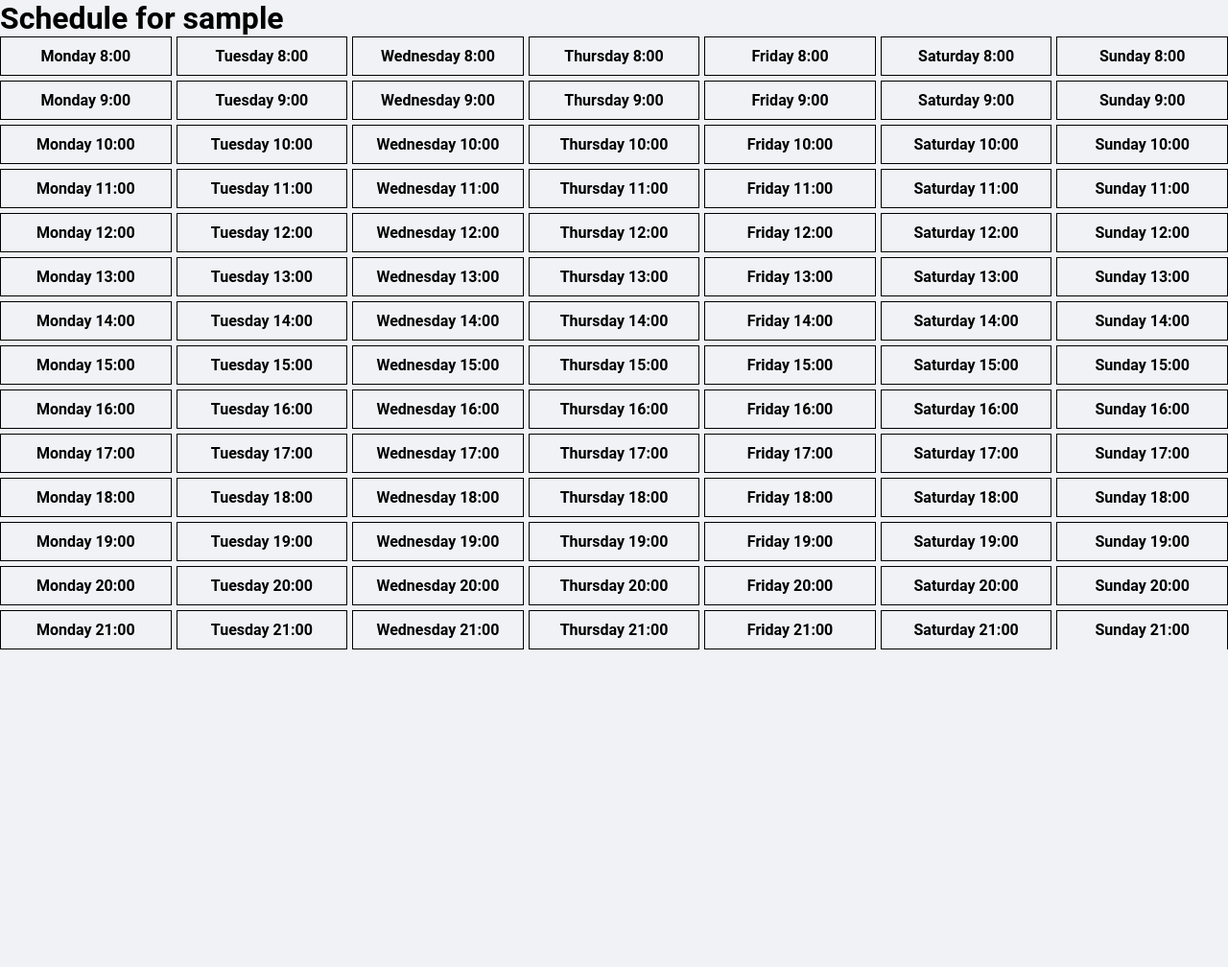
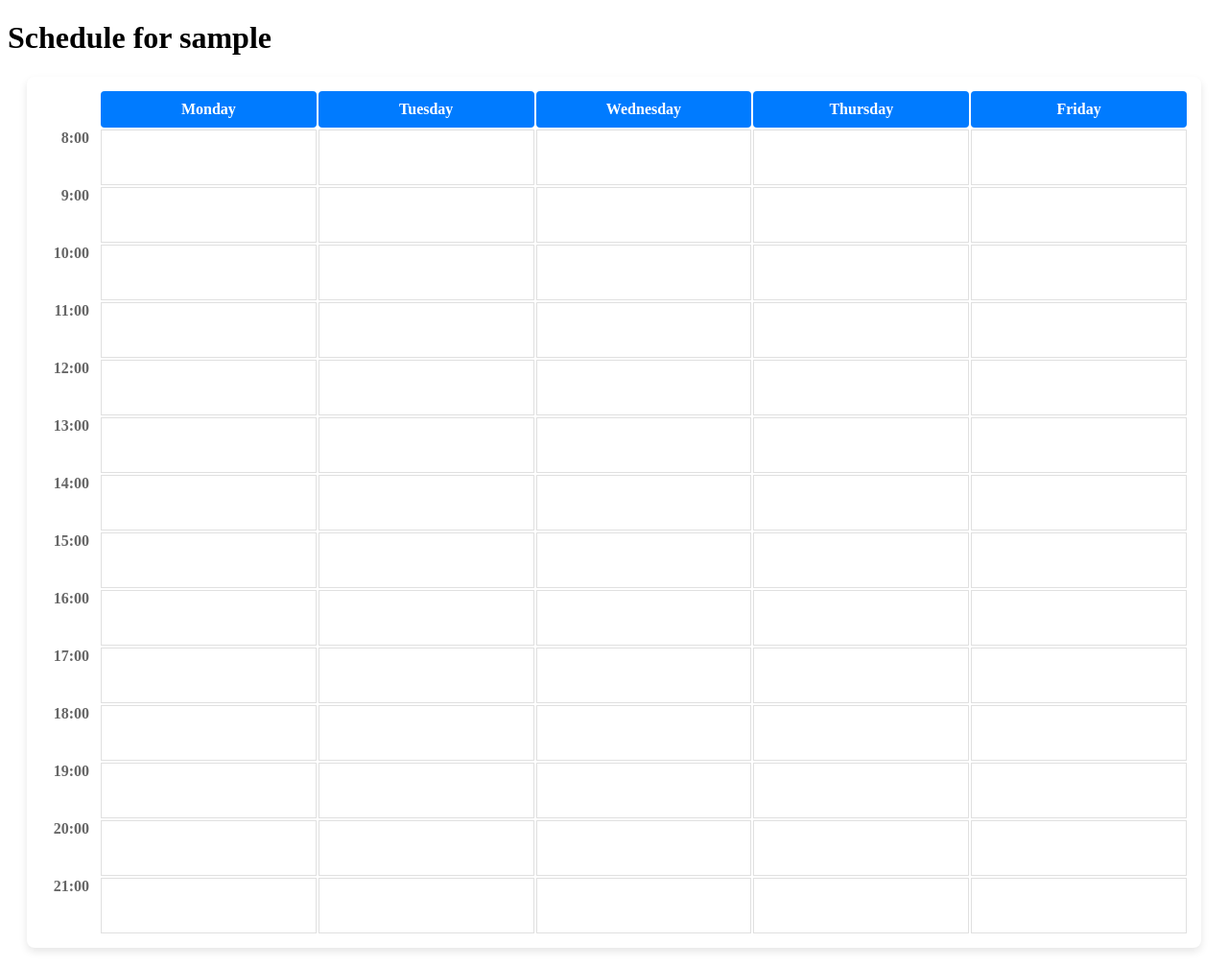
Before and after one commit to jeodn/deltahacks-test, a Flask app: template frontend/templates/schedule.html in a window 1280 px wide. Shown: the whole page at 96% size. Before the commit the page ends 677 px from the top, so only its background shows below. Run offline with Flask 3, Linux system fonts and the light colour scheme; the template is opened without the code that fills it: most values are stand-ins (such as "Sample title", 1, 10 or a date in 2020).

Commit message:
revamped timetable

```diff
--- /dev/null
+++ b/frontend/static/schedule.css
@@ -0,0 +1,56 @@
+.timetable {
+    display: grid;
+    grid-template-columns: 60px repeat(5, 1fr); /* Added time column + 5 days */
+    gap: 2px;
+    margin: 20px;
+    background-color: white;
+    padding: 15px;
+    border-radius: 8px;
+    box-shadow: 0 4px 8px rgba(0, 0, 0, 0.1);
+}
+
+.time-header {
+    grid-column: 1;
+    text-align: right;
+    padding-right: 10px;
+    font-weight: bold;
+    color: #666;
+}
+
+.day-header {
+    background-color: #007bff;
+    color: white;
+    padding: 10px;
+    text-align: center;
+    font-weight: bold;
+    border-radius: 4px;
+}
+
+.timeslot {
+    border: 1px solid #e0e0e0;
+    padding: 8px;
+    min-height: 40px;
+    position: relative;
+}
+
+.hour {
+    font-size: 0.8em;
+    color: #666;
+    position: absolute;
+    top: 2px;
+    right: 2px;
+}
+
+.user-schedule {
+    background-color: rgba(173, 216, 230, 0.7);
+    border-radius: 4px;
+    padding: 4px;
+    margin: 2px;
+}
+
+.availability-schedule {
+    background-color: rgba(144, 238, 144, 0.7);
+    border-radius: 4px;
+    padding: 4px;
+    margin: 2px;
+}
--- a/frontend/static/style.css
+++ b/frontend/static/style.css
@@ -105,21 +105,3 @@ form p {
     font-size: 1.2em;
     color: #333;
 }
-
-.timetable {
-    display: grid;
-    grid-template-columns: repeat(7, 1fr);
-    grid-template-rows: repeat(14, 1fr);
-    gap: 5px;
-}
-.timeslot {
-    border: 1px solid #000;
-    padding: 10px;
-    position: relative;
-}
-.user-schedule {
-    background-color: rgba(173, 216, 230, 0.7); /* Light blue */
-}
-.availability-schedule {
-    background-color: rgba(144, 238, 144, 0.7); /* Light green */
-}
--- a/frontend/templates/schedule.html
+++ b/frontend/templates/schedule.html
@@ -3,25 +3,38 @@
 <head>
     <meta charset="UTF-8">
     <title>Calendar</title>
-    <link rel="stylesheet" href="{{ url_for('static', filename='style.css') }}">
+    <link rel="stylesheet" href="{{ url_for('static', filename='schedule.css') }}">
 </head>
 <body>
-    <h1>Schedule for {{ user_name }}</h1>
+    <div class="header">
+        <h1>Schedule for {{ user_name }}</h1>
+    </div>
+
     <div class="timetable">
+        <!-- Time column header -->
+        <div class="time-header"></div>
+
+        <!-- Day headers -->
+        {% for day in ['Monday', 'Tuesday', 'Wednesday', 'Thursday', 'Friday'] %}
+            <div class="day-header">{{ day }}</div>
+        {% endfor %}
+
+        <!-- Time slots -->
         {% for hour in range(8, 22) %}
-            {% for day in ['Monday', 'Tuesday', 'Wednesday', 'Thursday', 'Friday', 'Saturday', 'Sunday'] %}
-                <div class="timeslot" style="grid-column: {{ loop.index }}; grid-row: {{ hour - 7 }}">
-                    <div>
-                        <strong>{{ day }} {{ hour }}:00</strong>
-                    </div>
+            <!-- Time label -->
+            <div class="time-header">{{ hour }}:00</div>
+
+            <!-- Slots for each day -->
+            {% for day in ['Monday', 'Tuesday', 'Wednesday', 'Thursday', 'Friday'] %}
+                <div class="timeslot">
                     {% if (hour, day) in user_schedule %}
                         <div class="user-schedule">
-                            <p><strong>Course:</strong> {{ user_schedule[(hour, day)] }}</p>
+                            {{ user_schedule[(hour, day)] }}
                         </div>
                     {% endif %}
                     {% if (hour, day) in availability_schedule %}
                         <div class="availability-schedule">
-                            <p><strong>Available Users:</strong> {{ availability_schedule[(hour, day)] | join(', ') }}</p>
+                            Available
                         </div>
                     {% endif %}
                 </div>
```
Also changed, not shown: backend/data/student_schedules.csv (+0 -49 lines), backend/data/user_database.csv (+0 -8 lines).
